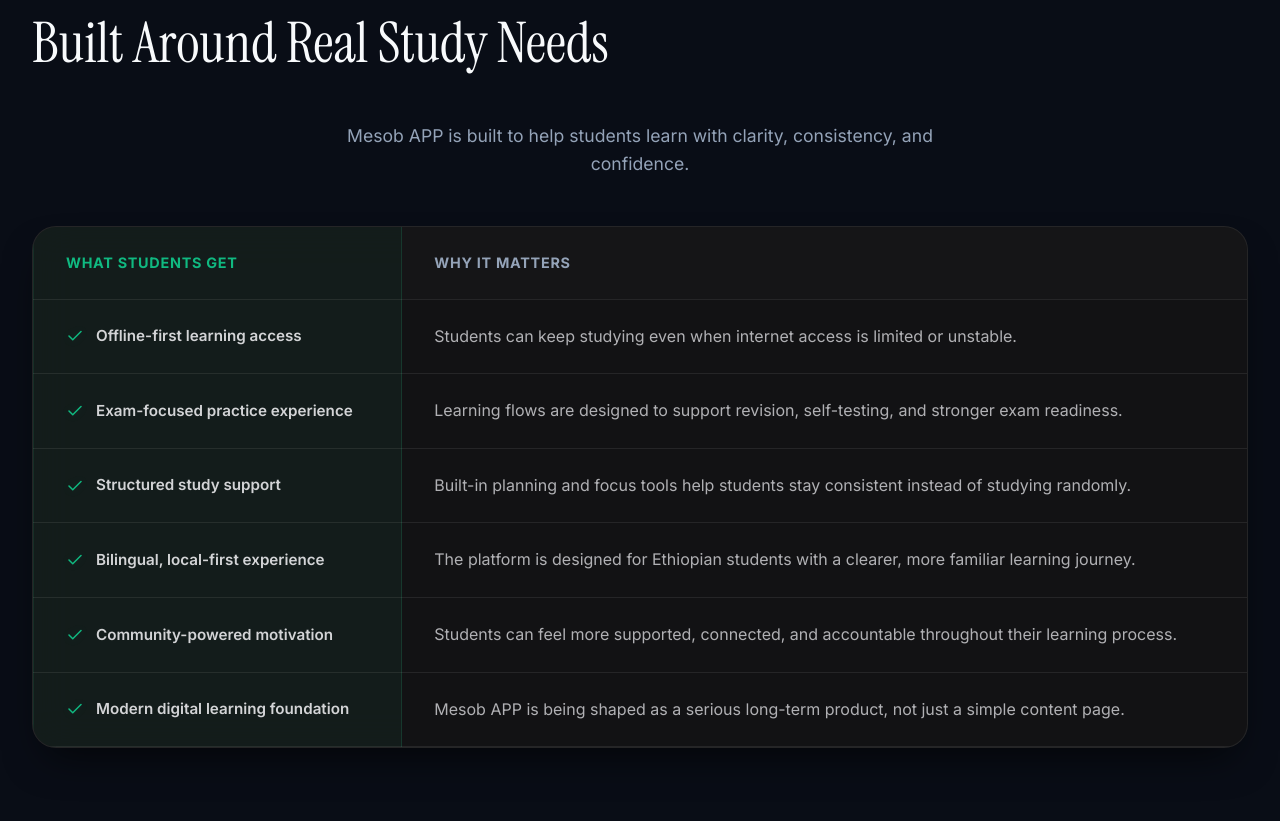
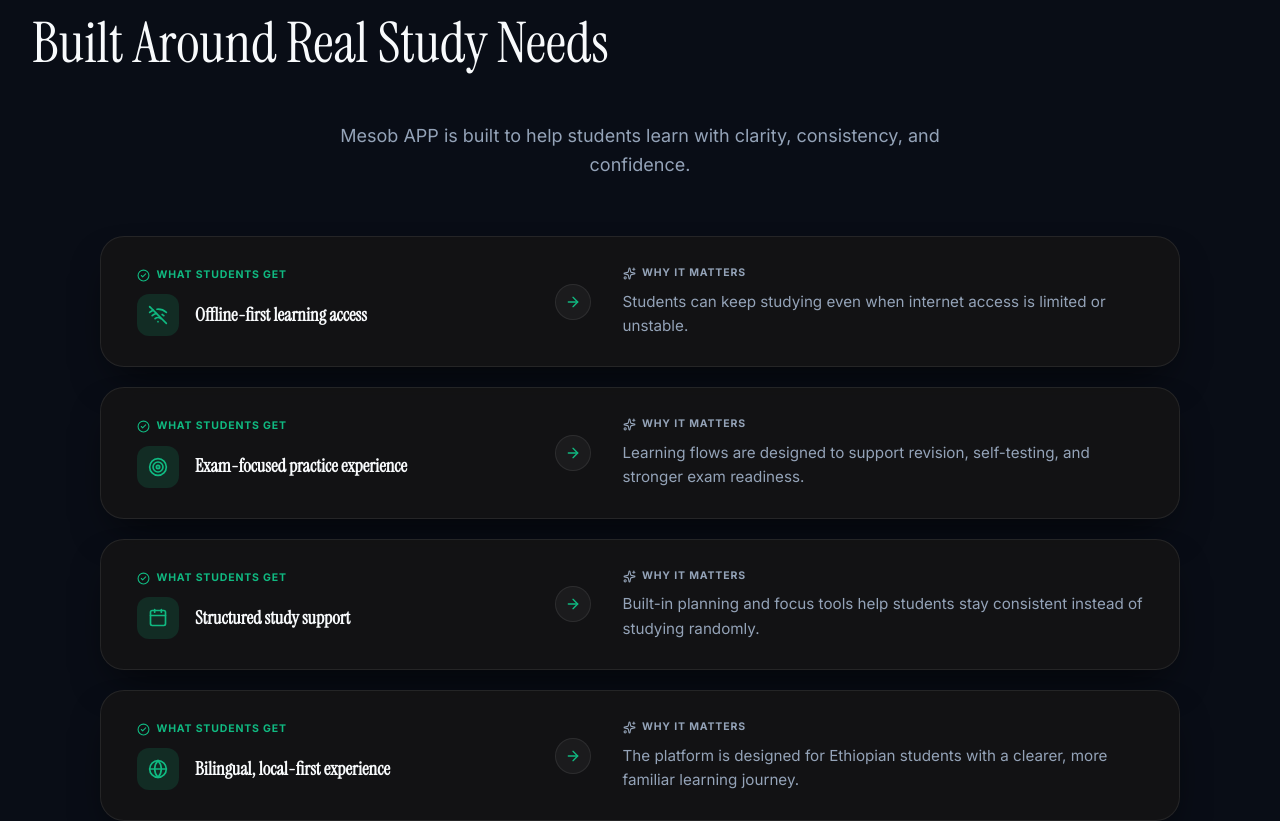
Before and after one commit to abii16/Mesob_Academy, a React (Vite) app: page / in a window 1280 px wide. Shown: the part 2580-3401 px from the top of the page. Built offline with nearby package versions, Linux system fonts and the light colour scheme.

Commit message:
feat(comparison): merge 'What Students Get' and 'Why It Matters' into interactive benefit cards

```diff
--- a/src/components/sections/Comparison.jsx
+++ b/src/components/sections/Comparison.jsx
@@ -1,7 +1,25 @@
 import React from "react";
 import { motion } from "framer-motion";
-import { Check } from "lucide-react";
+import {
+  WifiOff,
+  Target,
+  Calendar,
+  Globe,
+  Users,
+  Sparkles,
+  ArrowRight,
+  CheckCircle2
+} from "lucide-react";
 import "../../styles/sections/Comparison.css";
+
+const featureIcons = [
+  WifiOff,
+  Target,
+  Calendar,
+  Globe,
+  Users,
+  Sparkles
+];
 
 const Comparison = ({ language }) => {
   const t = {
@@ -93,41 +111,46 @@
           <p className="comparison-desc">{currentT.desc}</p>
         </div>
 
-        <motion.div
-          initial={{ opacity: 0, y: 30 }}
-          whileInView={{ opacity: 1, y: 0 }}
-          viewport={{ once: true }}
-          transition={{ duration: 0.6 }}
-          className="comparison-table-wrapper glass"
-        >
-          <table className="comparison-table">
-            <thead>
-              <tr>
-                <th className="highlight-column">{currentT.featureCol}</th>
-                <th>{currentT.detailCol}</th>
-              </tr>
-            </thead>
-            <tbody>
-              {currentT.features.map((feature, idx) => (
-                <tr key={idx}>
-                  <td className="feature-name highlight-column">
-                    <div
-                      style={{
-                        display: "flex",
-                        alignItems: "center",
-                        gap: "0.75rem",
-                      }}
-                    >
-                      <Check className="icon-check" size={18} />
-                      <span>{feature.name}</span>
+        <div className="comparison-merged-list">
+          {currentT.features.map((feature, idx) => {
+            const IconComponent = featureIcons[idx % featureIcons.length];
+            return (
+              <motion.div
+                key={idx}
+                initial={{ opacity: 0, y: 25 }}
+                whileInView={{ opacity: 1, y: 0 }}
+                viewport={{ once: true, margin: "-50px" }}
+                transition={{ duration: 0.5, delay: idx * 0.07 }}
+                className="comparison-card"
+              >
+                <div className="comparison-side-get">
+                  <div className="comparison-tag-get">
+                    <CheckCircle2 size={13} />
+                    <span>{currentT.featureCol}</span>
+                  </div>
+                  <div className="comparison-feature-header">
+                    <div className="comparison-icon-container">
+                      <IconComponent size={20} />
                     </div>
-                  </td>
-                  <td>{feature.detail}</td>
-                </tr>
-              ))}
-            </tbody>
-          </table>
-        </motion.div>
+                    <h3 className="comparison-feature-title">{feature.name}</h3>
+                  </div>
+                </div>
+
+                <div className="comparison-connector">
+                  <ArrowRight size={16} />
+                </div>
+
+                <div className="comparison-side-matter">
+                  <div className="comparison-tag-matter">
+                    <Sparkles size={13} />
+                    <span>{currentT.detailCol}</span>
+                  </div>
+                  <p className="comparison-detail-text">{feature.detail}</p>
+                </div>
+              </motion.div>
+            );
+          })}
+        </div>
       </div>
     </section>
   );
--- a/src/styles/sections/Comparison.css
+++ b/src/styles/sections/Comparison.css
@@ -1,100 +1,207 @@
-/* Comparison Table Styling */
+/* Comparison / Why Mesob Section */
 .comparison-section {
-    padding: 6rem 0;
-    background: var(--color-background);
+  padding: 6rem 0;
+  background: var(--color-background);
 }
 
 .comparison-desc {
-    max-width: 600px;
-    margin: 0 auto 3rem auto;
-    font-size: 1.1rem;
-    line-height: 1.6;
-    color: var(--text-secondary);
-    text-align: center;
+  max-width: 640px;
+  margin: 0 auto 3.5rem auto;
+  font-size: 1.125rem;
+  line-height: 1.6;
+  color: var(--text-secondary);
+  text-align: center;
 }
 
-.comparison-table-wrapper {
-    overflow-x: auto;
-    border-radius: var(--radius-lg);
-    border: 1px solid var(--border-color);
-    box-shadow: var(--card-shadow);
-    margin-top: 1rem;
-    background: var(--glass-bg);
-    backdrop-filter: blur(20px);
+/* Merged Container */
+.comparison-merged-list {
+  display: flex;
+  flex-direction: column;
+  gap: 1.25rem;
+  max-width: 1080px;
+  margin: 0 auto;
 }
 
-.comparison-table {
-    width: 100%;
-    border-collapse: collapse;
-    text-align: left;
-    min-width: 700px;
+/* Merged Card */
+.comparison-card {
+  display: grid;
+  grid-template-columns: 1fr auto 1.35fr;
+  align-items: center;
+  gap: 2rem;
+  background: var(--glass-bg);
+  border: 1px solid var(--border-color);
+  border-radius: var(--radius-lg);
+  padding: 1.75rem 2.25rem;
+  backdrop-filter: blur(20px);
+  -webkit-backdrop-filter: blur(20px);
+  box-shadow: var(--card-shadow);
+  transition: var(--transition-smooth);
+  position: relative;
+  overflow: hidden;
 }
 
-.comparison-table th,
-.comparison-table td {
-    padding: 1.5rem 2rem;
-    border-bottom: 1px solid var(--border-color);
-    font-family: var(--font-body);
+.comparison-card::before {
+  content: "";
+  position: absolute;
+  top: 0;
+  left: 0;
+  width: 4px;
+  height: 100%;
+  background: transparent;
+  transition: background 0.3s ease;
 }
 
-.comparison-table th {
-    font-weight: 700;
-    font-size: 0.9rem;
-    text-transform: uppercase;
-    letter-spacing: 0.05em;
-    color: var(--text-secondary);
-    background: rgba(255, 255, 255, 0.01);
+.comparison-card:hover {
+  border-color: var(--color-primary);
+  transform: translateY(-3px);
+  box-shadow: 0 16px 36px -10px var(--color-primary-soft, rgba(5, 150, 105, 0.16));
 }
 
-.comparison-table td {
-    color: rgba(228, 228, 231, 0.76);
+.comparison-card:hover::before {
+  background: var(--color-primary);
 }
 
-.comparison-table td.feature-name {
-    font-weight: 600;
-    color: rgba(228, 228, 231, 0.92);
-    font-size: 0.95rem;
+/* Left Side: What Students Get */
+.comparison-side-get {
+  display: flex;
+  flex-direction: column;
+  gap: 0.65rem;
 }
 
-.highlight-column {
-    background: var(--highlight-col-bg) !important;
-    border-left: 1px solid var(--highlight-col-border);
-    border-right: 1px solid var(--highlight-col-border);
+.comparison-tag-get {
+  display: inline-flex;
+  align-items: center;
+  gap: 0.4rem;
+  font-size: 10.5px;
+  font-weight: 700;
+  text-transform: uppercase;
+  letter-spacing: 0.08em;
+  color: var(--color-primary);
+  width: fit-content;
 }
 
-th.highlight-column {
-    color: var(--color-primary) !important;
-    font-weight: 800;
-    text-align: left;
+.comparison-feature-header {
+  display: flex;
+  align-items: center;
+  gap: 1rem;
 }
 
-.cell-center {
-    text-align: center;
+.comparison-icon-container {
+  width: 42px;
+  height: 42px;
+  border-radius: var(--radius-md);
+  background: var(--color-primary-container);
+  color: var(--color-primary);
+  display: flex;
+  align-items: center;
+  justify-content: center;
+  flex-shrink: 0;
+  transition: transform 0.3s ease;
 }
 
-.icon-check {
-    color: var(--color-primary);
-    filter: drop-shadow(0 0 4px var(--color-primary-soft));
+.comparison-card:hover .comparison-icon-container {
+  transform: scale(1.08);
 }
 
-.icon-x {
-    color: var(--color-error);
-    opacity: 0.45;
+.comparison-feature-title {
+  font-family: var(--font-display);
+  font-size: 1.15rem;
+  font-weight: 600;
+  color: var(--text-primary);
+  line-height: 1.35;
+  margin: 0;
 }
 
-.comparison-table tr:hover td:not(.highlight-column) {
-    background: rgba(255, 255, 255, 0.01);
+/* Connector in between */
+.comparison-connector {
+  display: flex;
+  align-items: center;
+  justify-content: center;
+  width: 36px;
+  height: 36px;
+  border-radius: var(--radius-full);
+  background: rgba(255, 255, 255, 0.04);
+  border: 1px solid var(--border-color);
+  color: var(--color-primary);
+  flex-shrink: 0;
+  transition: transform 0.3s ease, background 0.3s ease;
 }
 
-.comparison-table tr:hover td.highlight-column {
-    background: var(--highlight-col-bg-hover) !important;
+.comparison-card:hover .comparison-connector {
+  transform: translateX(4px);
+  background: var(--color-primary-container);
+  border-color: var(--color-primary);
 }
 
-/* Light theme overrides for better contrast */
-.light-theme .comparison-table td {
-    color: var(--text-secondary);
+/* Right Side: Why It Matters */
+.comparison-side-matter {
+  display: flex;
+  flex-direction: column;
+  gap: 0.5rem;
 }
 
-.light-theme .comparison-table td.feature-name {
-    color: var(--text-primary);
+.comparison-tag-matter {
+  display: inline-flex;
+  align-items: center;
+  gap: 0.4rem;
+  font-size: 10.5px;
+  font-weight: 700;
+  text-transform: uppercase;
+  letter-spacing: 0.08em;
+  color: var(--text-secondary);
+  width: fit-content;
 }
+
+.comparison-detail-text {
+  font-size: 0.95rem;
+  line-height: 1.6;
+  color: var(--text-secondary);
+  margin: 0;
+}
+
+/* Responsive design for tablets and mobile */
+@media (max-width: 860px) {
+  .comparison-card {
+    grid-template-columns: 1fr;
+    gap: 1.25rem;
+    padding: 1.75rem 1.5rem;
+  }
+
+  .comparison-connector {
+    display: none;
+  }
+
+  .comparison-side-matter {
+    padding-top: 1rem;
+    border-top: 1px solid var(--border-soft);
+  }
+}
+
+/* Light Theme / White Mode Contrast Overrides */
+.light-theme .comparison-card {
+  background: #ffffff;
+  border-color: rgba(95, 69, 46, 0.12);
+  box-shadow: 0 4px 18px rgba(95, 69, 46, 0.05);
+}
+
+.light-theme .comparison-card:hover {
+  border-color: var(--color-primary);
+  box-shadow: 0 16px 36px -8px rgba(5, 150, 105, 0.18);
+}
+
+.light-theme .comparison-connector {
+  background: #f8f3eb;
+  border-color: rgba(95, 69, 46, 0.14);
+}
+
+.light-theme .comparison-feature-title {
+  color: #2d2218;
+}
+
+.light-theme .comparison-detail-text {
+  color: rgba(45, 34, 24, 0.78);
+}
+
+.light-theme .comparison-tag-matter {
+  color: rgba(45, 34, 24, 0.6);
+}
```
